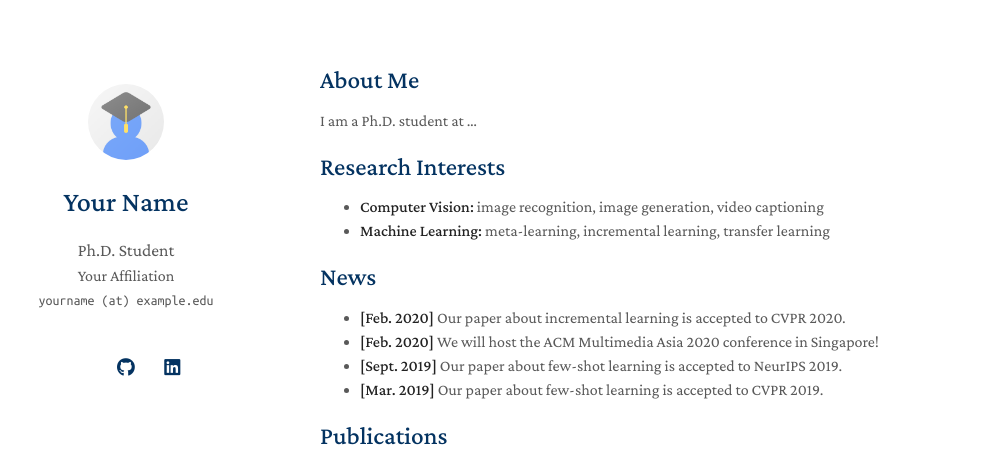
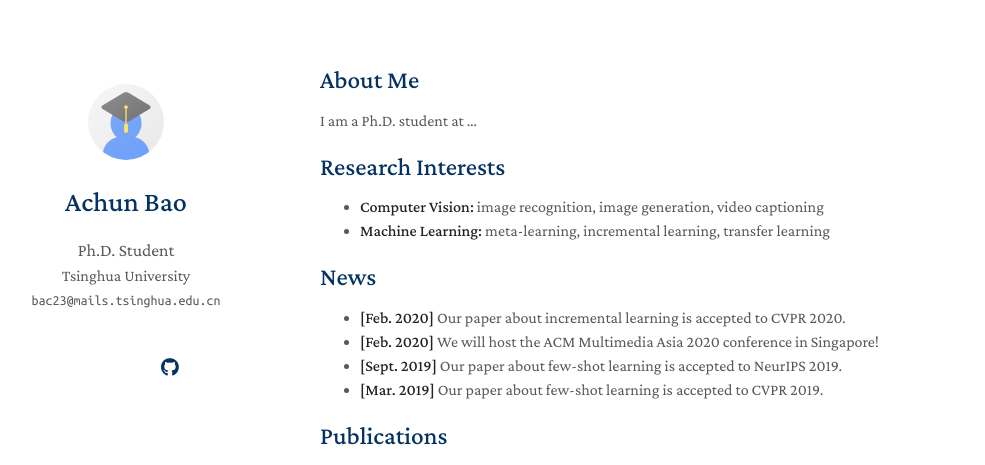
Before and after one commit to baoachun/baoachun.github.io, a Jekyll site: the page built from index.md, in a window 1280 px wide. Shown: the top 465 px of the page, without its empty margins (150-1135 px from the left). Built offline with Jekyll 4.4.1, drawn with Linux system fonts in a browser that asks for light colours; a style sheet for code colours, icons or effects is not loaded; our own code applies the rules of GitHub Pages for plain Markdown files.

Commit message:
Update _config.yml

```diff
--- a/_config.yml
+++ b/_config.yml
@@ -1,22 +1,20 @@
 # Basic Information
-title: Your Name
+title: Achun Bao
 position: Ph.D. Student
-affiliation: Your Affiliation
-email: yourname (at) example.edu
+affiliation: Tsinghua University
+email: bac23@mails.tsinghua.edu.cn
 
 # Search Engine Optimization (SEO)
 # The following information is used to improve the website traffic from search engines, e.g., Google.
 keywords: minimal light
-description: The Minimal Light is a simple and elegant jekyll theme for academic personal homepage.
+description: Academic personal homepage
 canonical: https://minimal-light-theme.yliu.me/
 
 # Links
 # If you don't need one of them, you may delete the corresponding line.
-google_scholar: https://scholar.google.com/
+google_scholar: https://scholar.google.com/citations?hl=zh-CN&user=7vptBU4AAAAJ&view_op=list_works&gmla=AH70aAWpSAyw0GN2VxGsbeGTXNM3Oh1epP5GOLDYhBsQceML8bq1tMR5ryFPw7GItEvYYHzn46IYqU-G5G2zNOxiV8FWlNtsZP0KMozg3Kw
 cv_link: assets/files/curriculum_vitae.pdf
-github_link: https://github.com/
-linkedin: https://www.linkedin.com/
-twitter: https://twitter.com/
+github_link: https://github.com/baoachun
 
 # Images (e.g., your profile picture and your website's favicon)
 # "favicon" and "favicon_dark" are used for the light and dark modes, respectively.
```
